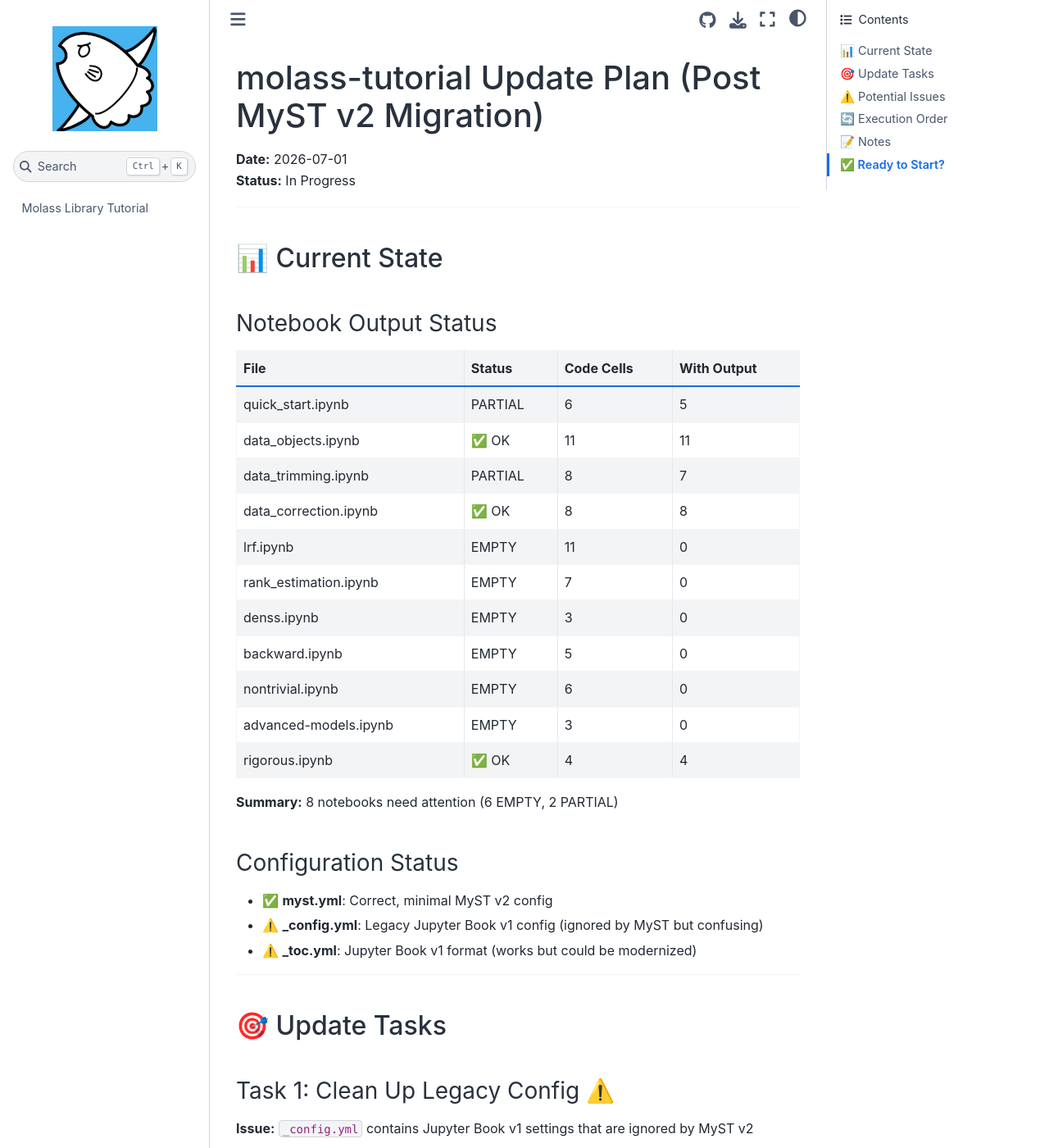
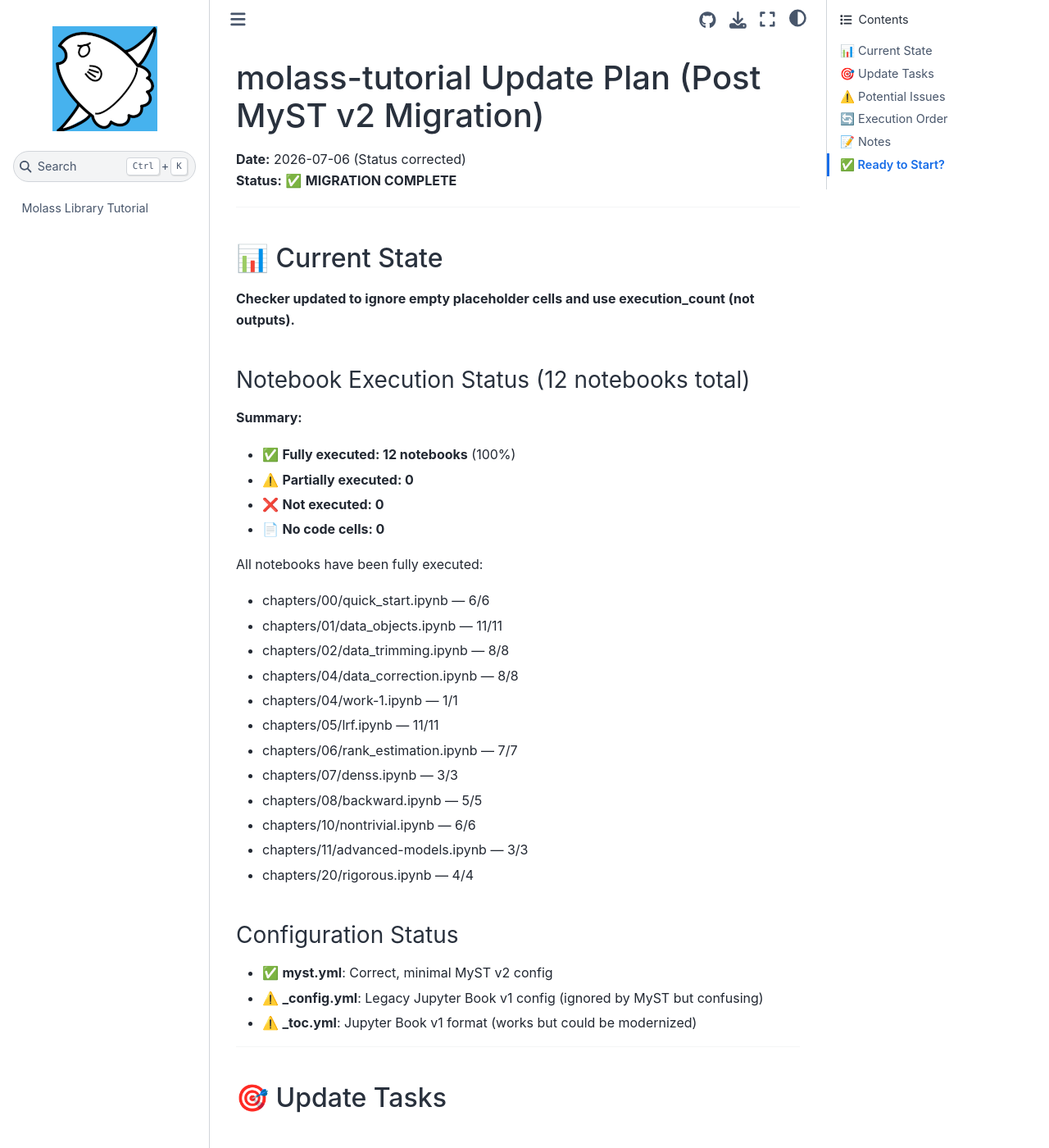
Before and after one commit to biosaxs-dev/molass-tutorial, a Jupyter Book: the page built from _UPDATE_PLAN.md, in a window 1280 px wide and 1400 px high. Shown: the whole window at 82% size. Built offline with Jupyter Book 1.0.4 settings and Sphinx 7.4.7 and the Sphinx Book theme 1.1.4, drawn with Linux system fonts in a browser that asks for light colours; pages that are not in the unit, such as notebooks, are missing from menus.

```diff
--- a/_UPDATE_PLAN.md
+++ b/_UPDATE_PLAN.md
@@ -1,29 +1,35 @@
 # molass-tutorial Update Plan (Post MyST v2 Migration)
 
-**Date:** 2026-07-01
-**Status:** In Progress
+**Date:** 2026-07-06 (Status corrected)
+**Status:** ✅ **MIGRATION COMPLETE**
 
 ---
 
 ## 📊 Current State
 
-### Notebook Output Status
+**Checker updated to ignore empty placeholder cells and use execution_count (not outputs).**
 
-| File | Status | Code Cells | With Output |
-|------|--------|------------|-------------|
-| quick_start.ipynb | PARTIAL | 6 | 5 |
-| data_objects.ipynb | ✅ OK | 11 | 11 |
-| data_trimming.ipynb | PARTIAL | 8 | 7 |
-| data_correction.ipynb | ✅ OK | 8 | 8 |
-| lrf.ipynb | EMPTY | 11 | 0 |
-| rank_estimation.ipynb | EMPTY | 7 | 0 |
-| denss.ipynb | EMPTY | 3 | 0 |
-| backward.ipynb | EMPTY | 5 | 0 |
-| nontrivial.ipynb | EMPTY | 6 | 0 |
-| advanced-models.ipynb | EMPTY | 3 | 0 |
-| rigorous.ipynb | ✅ OK | 4 | 4 |
+### Notebook Execution Status (12 notebooks total)
 
-**Summary:** 8 notebooks need attention (6 EMPTY, 2 PARTIAL)
+**Summary:**
+- ✅ **Fully executed: 12 notebooks** (100%)
+- ⚠️ **Partially executed: 0**
+- ❌ **Not executed: 0**
+- 📄 **No code cells: 0**
+
+All notebooks have been fully executed:
+- chapters/00/quick_start.ipynb — 6/6
+- chapters/01/data_objects.ipynb — 11/11
+- chapters/02/data_trimming.ipynb — 8/8
+- chapters/04/data_correction.ipynb — 8/8
+- chapters/04/work-1.ipynb — 1/1
+- chapters/05/lrf.ipynb — 11/11
+- chapters/06/rank_estimation.ipynb — 7/7
+- chapters/07/denss.ipynb — 3/3
+- chapters/08/backward.ipynb — 5/5
+- chapters/10/nontrivial.ipynb — 6/6
+- chapters/11/advanced-models.ipynb — 3/3
+- chapters/20/rigorous.ipynb — 4/4
 
 ### Configuration Status
 
```
Also changed, not shown: _check_executed.py (added, +52 -0 lines).
